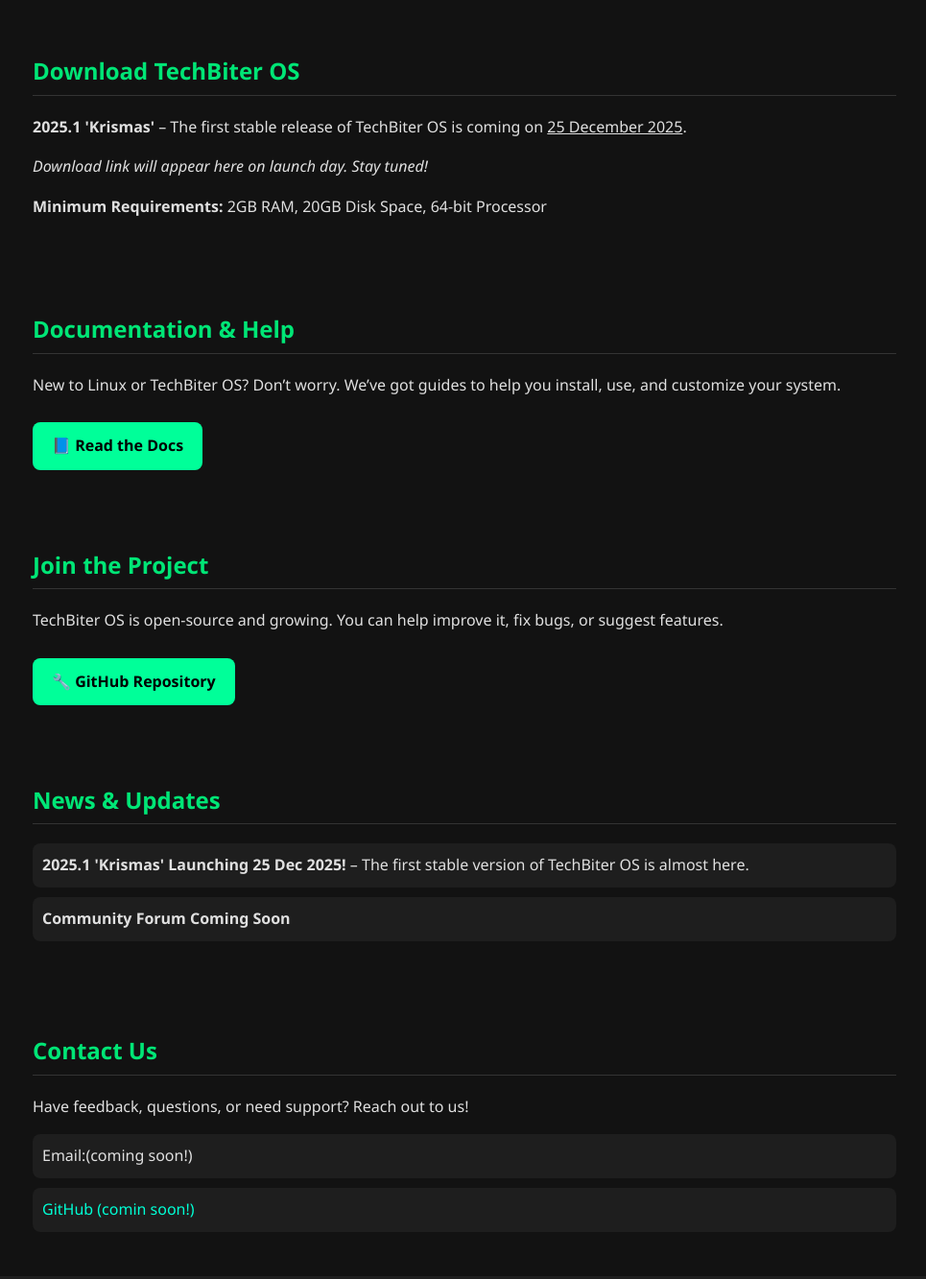
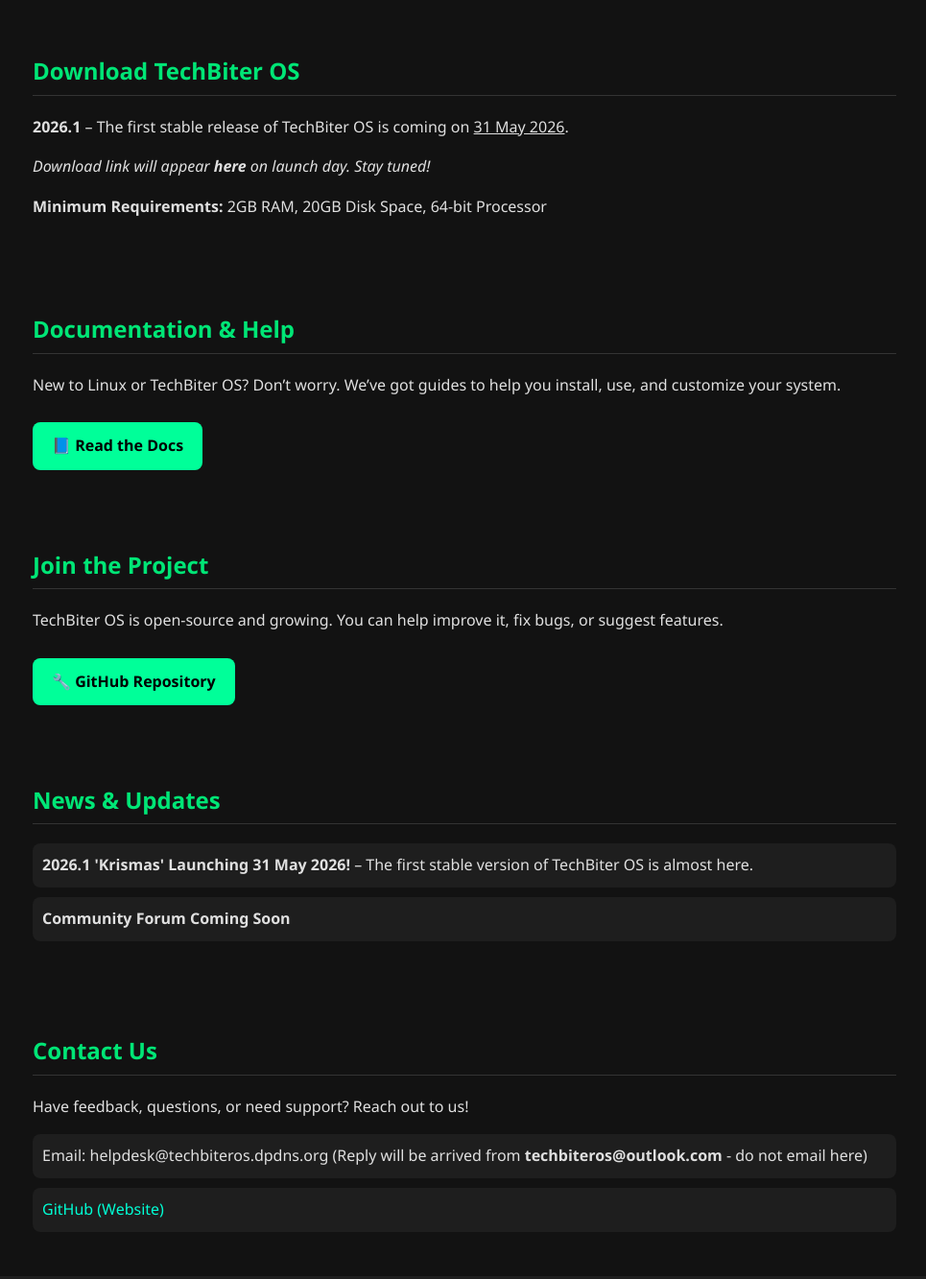
Before and after one commit to esfyt/techbiteros, a plain HTML site: page index.html in a window 1280 px wide. Shown: the part 1280-2613 px from the top of the page at 96% size, without its empty margins (156-1121 px from the left). Drawn offline with Linux system fonts and the light colour scheme.

Commit message:
Update index.html

```diff
--- a/index.html
+++ b/index.html
@@ -44,8 +44,8 @@
 
   <section id="download">
     <h2>Download TechBiter OS</h2>
-    <p><strong>2025.1 'Krismas'</strong> – The first stable release of TechBiter OS is coming on <u>25 December 2025</u>.</p>
-    <p><em>Download link will appear here on launch day. Stay tuned!</em></p>
+    <p><strong>2026.1 </strong> – The first stable release of TechBiter OS is coming on <u>31 May 2026</u>.</p>
+    <p><em>Download link will appear <strong>here</strong> on launch day. Stay tuned!</em></p>
     <p><strong>Minimum Requirements:</strong> 2GB RAM, 20GB Disk Space, 64-bit Processor</p>
   </section>
 
@@ -64,7 +64,7 @@
   <section>
     <h2>News & Updates</h2>
     <ul>
-      <li><strong>2025.1 'Krismas' Launching 25 Dec 2025!</strong> – The first stable version of TechBiter OS is almost here.</li>
+      <li><strong>2026.1 'Krismas' Launching 31 May 2026!</strong> – The first stable version of TechBiter OS is almost here.</li>
       <li><strong>Community Forum Coming Soon</strong></li>
     </ul>
   </section>
@@ -73,8 +73,8 @@
     <h2>Contact Us</h2>
     <p>Have feedback, questions, or need support? Reach out to us!</p>
     <ul>
-      <li>Email:(coming soon!)</li>
-      <li><a href="https://github.com/">GitHub (comin soon!)</a></li>
+      <li>Email: helpdesk@techbiteros.dpdns.org (Reply will be arrived from <strong>techbiteros@outlook.com</strong> - do not email here)</li>
+      <li><a href="https://github.com/esfyt/techbiteros">GitHub (Website)</a></li>
     </ul>
   </section>
 
```
